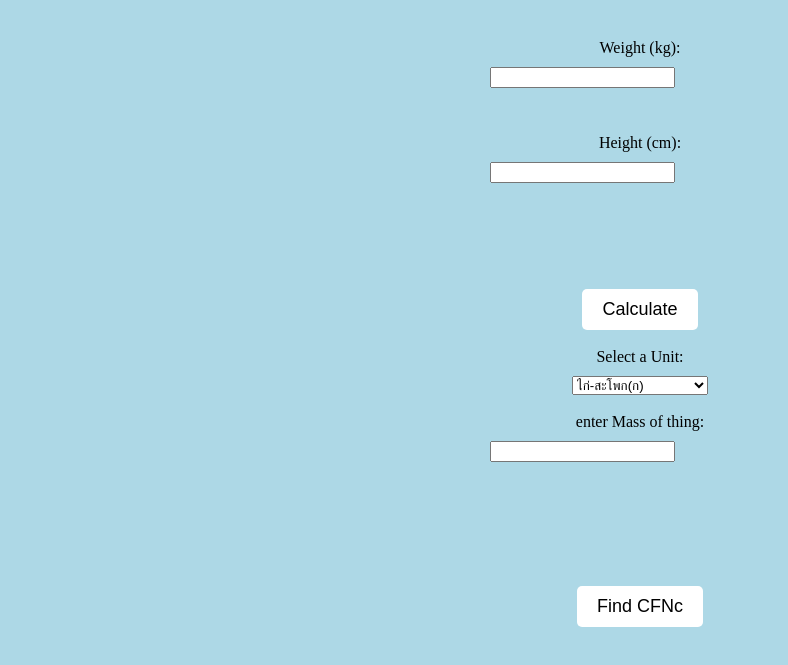
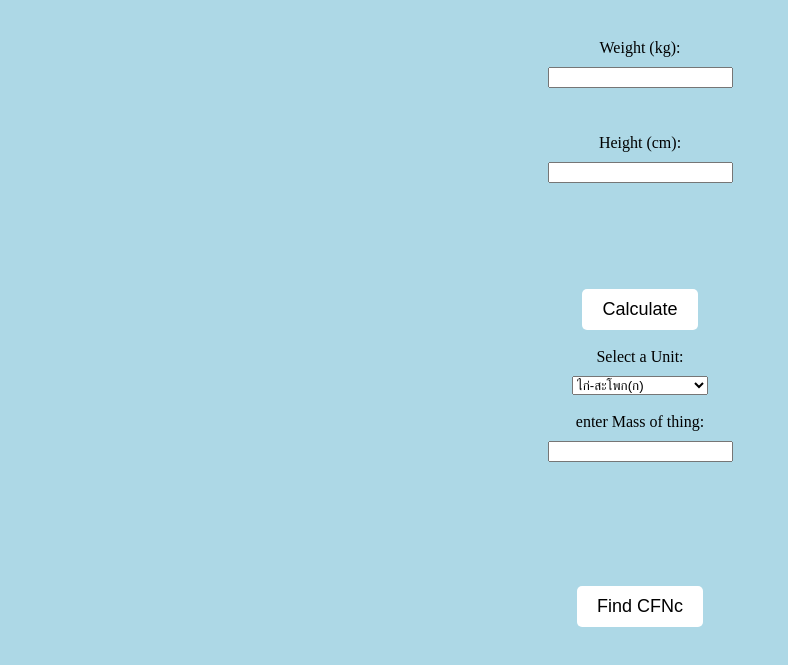
Before and after one commit to Gouzro/Gouzro.github.io, a plain HTML site: page index.html in a window 1280 px wide. Shown: the part 61-726 px from the top of the page, without its empty margins (0-788 px from the left). Drawn offline with Linux system fonts and the light colour scheme.

Commit message:
Add files via upload

```diff
--- a/index.html
+++ b/index.html
@@ -9,17 +9,20 @@
     }
 
     /* add some spacing and center the form */
-    form {
+    .form {
       padding: 20px;
       margin: 0 auto;
       width: 300px;
       text-align: center;
+      align-items: center;
     }
 
     /* style the labels and inputs */
     label, input {
       display: block;
       margin-bottom: 10px;
+      margin-right: auto;
+      margin-left: auto;
     }
 
     /* style the button */
@@ -56,7 +59,7 @@
   </style>
 </head>
 <h1>BMI and CFNc Calculator With</h1>
-<form>
+<div class="form">
   <label for="weight">Weight (kg):</label>
   <input type="text" id="weight" name="weight"><br><br>
   <label for="height">Height (cm):</label>
@@ -200,7 +203,7 @@
 
   <br><br><br>
   <button type="button" onclick="multiply();">Find CFNc</button>
-</form>
+</div>
 
 <script>
   var TB = [[16.0,13.0,20.0,6.0,13.0,13.0,6.0,25.0,20.0,21.0,16.3,7.0,22.0,17.0,20.0,26.0,23.0,9.0,21.0,23.0,24.0,20.0,20.0,16.0,20.0,15.0,14.7,20.0,9.0,20.0,27.0,10.0,18.0,18.5,14.0,18.0,11.0,0.0,2.3,0.0,0.0,0.0,3.0,250.0,500.0,2.7,1.8,0.8,0.0,0.0,0.0,0.0,0.0,22.0,0.2,0.0,0.7,0.0,0.0,0.0,0.0,0.0,0.0,0.0,0.0,0.0,0.0,0.0,2.0,400.0,100.0,20.0,5.0,0.0,0.0,0.0,0.6,0.0,0.0,0.0,2.0,0.2,0.9,2.0,1.0,10.0,5.9,7.0,0.0,0.0,6.71,0.0,50.0,0.0,90.0,6.8,8.0,0.0,2.0,0.5,0.0,20.0,0.0,5.4,0.0,10.3,6.0,2.2,2.1,6.0,6.0,6.0,6.0,7.0,2.5,0.0,3.2,]
```
